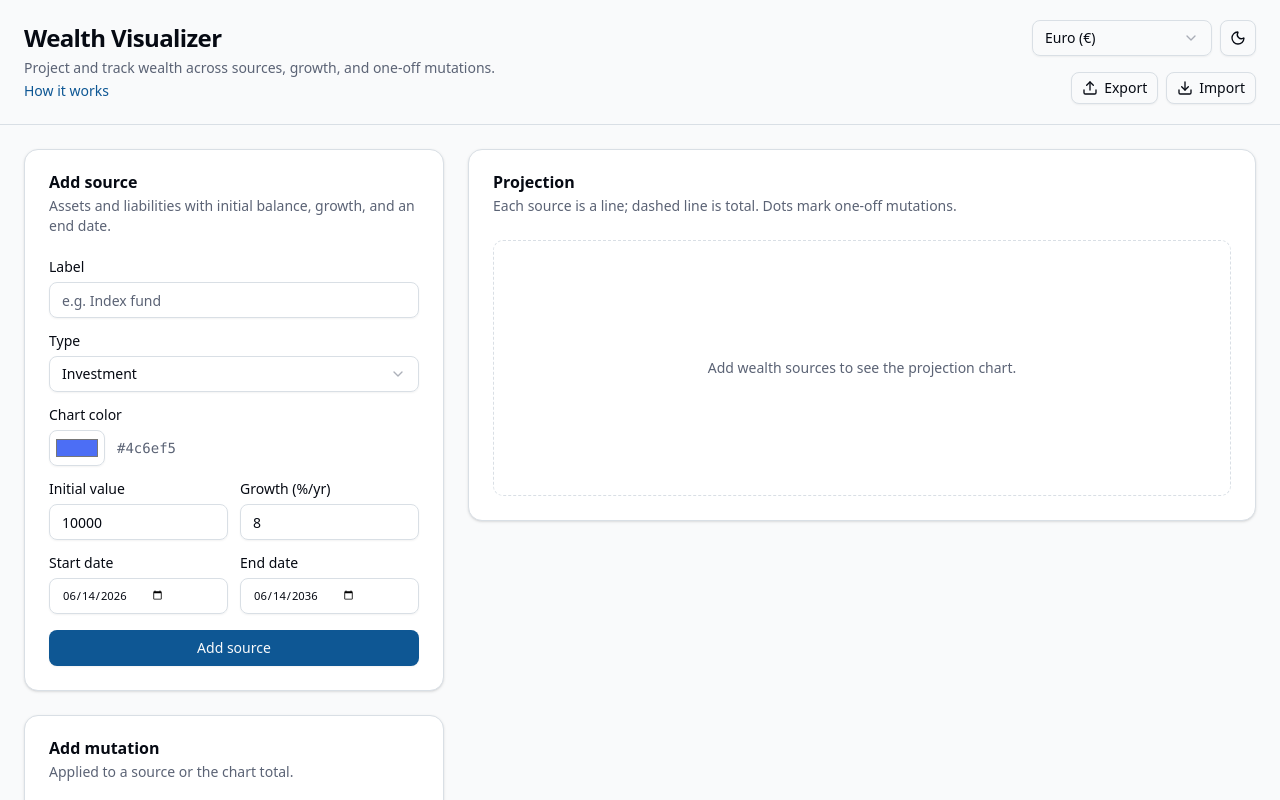
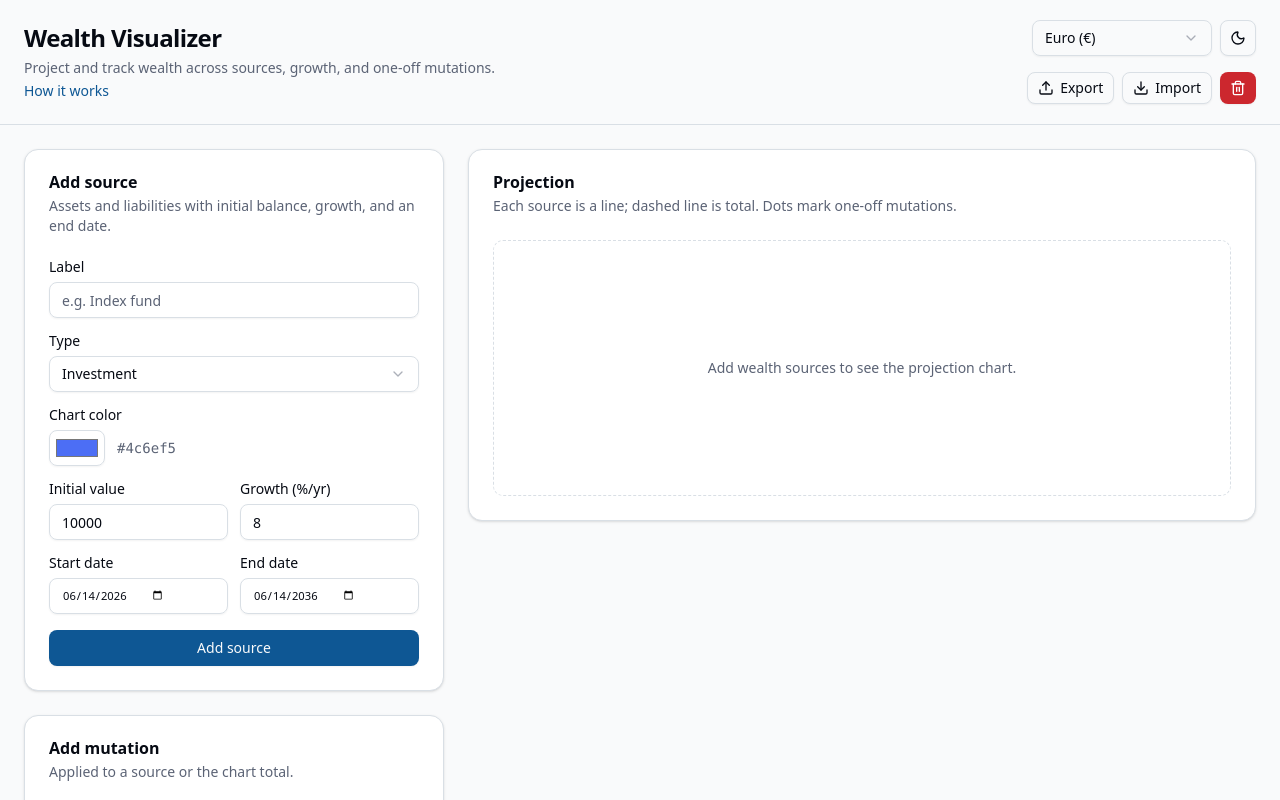
Before and after one commit to timoheddes/wealth-visualizer, a React (Vite) app: page / in a window 1280 px wide. Shown: the top 800 px of the page. Built offline with nearby package versions, Linux system fonts and the light colour scheme.

Commit message:
delete/reset button

```diff
--- a/src/App.tsx
+++ b/src/App.tsx
@@ -29,7 +29,7 @@ import {
 } from "@/lib/wealth-calculations";
 import type { Currency, Mutation, Source, TimeRange } from "@/types/wealth";
 import { MUTATION_TYPE_LABELS, WEALTH_TYPE_LABELS } from "@/types/wealth";
-import { loadAppState, saveAppState } from "@/lib/storage";
+import { loadAppState, saveAppState, getDefaultAppState, clearAppState } from "@/lib/storage";
 import type { ImportResult } from "@/lib/export-import";
 import {
   createLinkGroup,
@@ -283,6 +283,18 @@ export default function App() {
     setMutationLinkGroups(data.mutationLinkGroups);
   }
 
+  function handleResetData() {
+    const defaults = getDefaultAppState();
+    clearAppState();
+    setCurrency(defaults.currency);
+    setSources(defaults.sources);
+    setMutations(defaults.mutations);
+    setRange(defaults.range);
+    setEnabledSourceIds(new Set(defaults.enabledSourceIds));
+    setEnabledMutationIds(new Set(defaults.enabledMutationIds));
+    setMutationLinkGroups(defaults.mutationLinkGroups);
+  }
+
   return (
     <div className="bg-background flex min-h-screen flex-col cursor-default">
       <header className="border-b">
@@ -322,6 +334,7 @@ export default function App() {
                 enabledMutationIds={enabledMutationIds}
                 mutationLinkGroups={mutationLinkGroups}
                 onImport={handleImport}
+                onReset={handleResetData}
               />
             </div>
           </div>
--- a/src/components/DataTransferControls.tsx
+++ b/src/components/DataTransferControls.tsx
@@ -1,4 +1,4 @@
-import { Download, Upload } from "lucide-react";
+import { Download, Trash2, Upload } from "lucide-react";
 import { useRef, useState } from "react";
 import { Button } from "@/components/ui/button";
 import { LoadingButton } from "@/components/LoadingButton";
@@ -20,6 +20,7 @@ interface DataTransferControlsProps {
   enabledMutationIds: Set<string>;
   mutationLinkGroups: MutationLinkGroup[];
   onImport: (data: ImportResult) => void;
+  onReset: () => void;
 }
 
 export function DataTransferControls({
@@ -29,6 +30,7 @@ export function DataTransferControls({
   enabledMutationIds,
   mutationLinkGroups,
   onImport,
+  onReset,
 }: DataTransferControlsProps) {
   const fileInputRef = useRef<HTMLInputElement>(null);
   const [importError, setImportError] = useState<string | null>(null);
@@ -65,6 +67,16 @@ export function DataTransferControls({
     runImport(() => onImport(result));
   }
 
+  function handleDeleteAllData() {
+    const confirmed = window.confirm(
+      "Delete all data? Your sources, mutations, chart settings, and visibility toggles will be cleared. This cannot be undone.",
+    );
+    if (!confirmed) return;
+
+    setImportError(null);
+    onReset();
+  }
+
   return (
     <div className="flex items-center gap-2">
       <Button type="button" variant="outline" size="sm" onClick={handleExport}>
@@ -93,6 +105,15 @@ export function DataTransferControls({
       {importError && (
         <span className="text-destructive text-xs">{importError}</span>
       )}
+      <Button
+        type="button"
+        variant="destructive"
+        size="sm"
+        onClick={handleDeleteAllData}
+        aria-label="Delete all data"
+      >
+        <Trash2 className="size-4" />
+      </Button>
     </div>
   );
 }
--- a/src/lib/storage.ts
+++ b/src/lib/storage.ts
@@ -318,6 +318,26 @@ export function loadAppState(): AppState {
   }
 }
 
+export function getDefaultAppState(): AppState {
+  return {
+    currency: DEFAULT_APP_STATE.currency,
+    sources: [],
+    mutations: [],
+    range: null,
+    mutationLinkGroups: [],
+    enabledSourceIds: [],
+    enabledMutationIds: [],
+  };
+}
+
+export function clearAppState(): void {
+  try {
+    localStorage.removeItem(STORAGE_KEY);
+  } catch {
+    // Ignore quota or privacy mode errors.
+  }
+}
+
 export function saveAppState(state: AppState): void {
   const stored = toStoredPayload(state);
 
```
